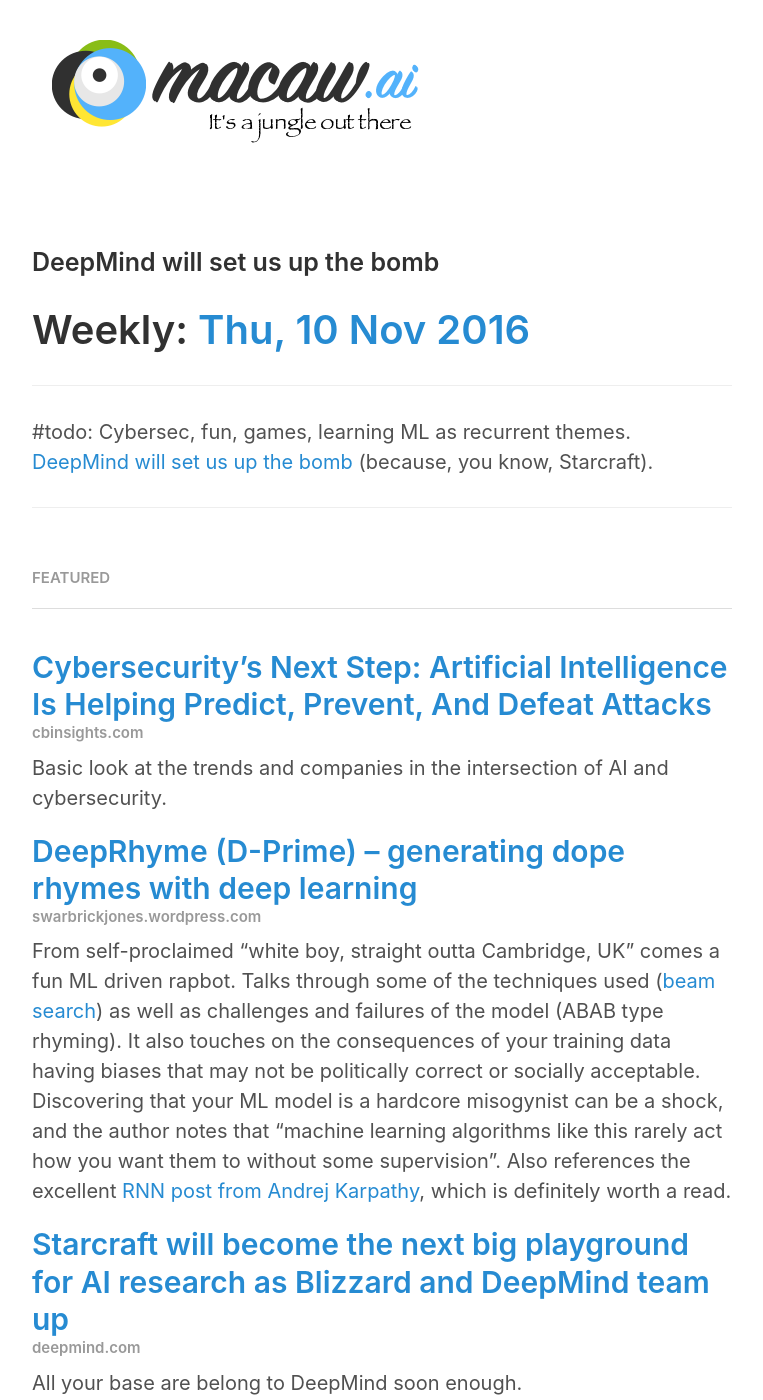
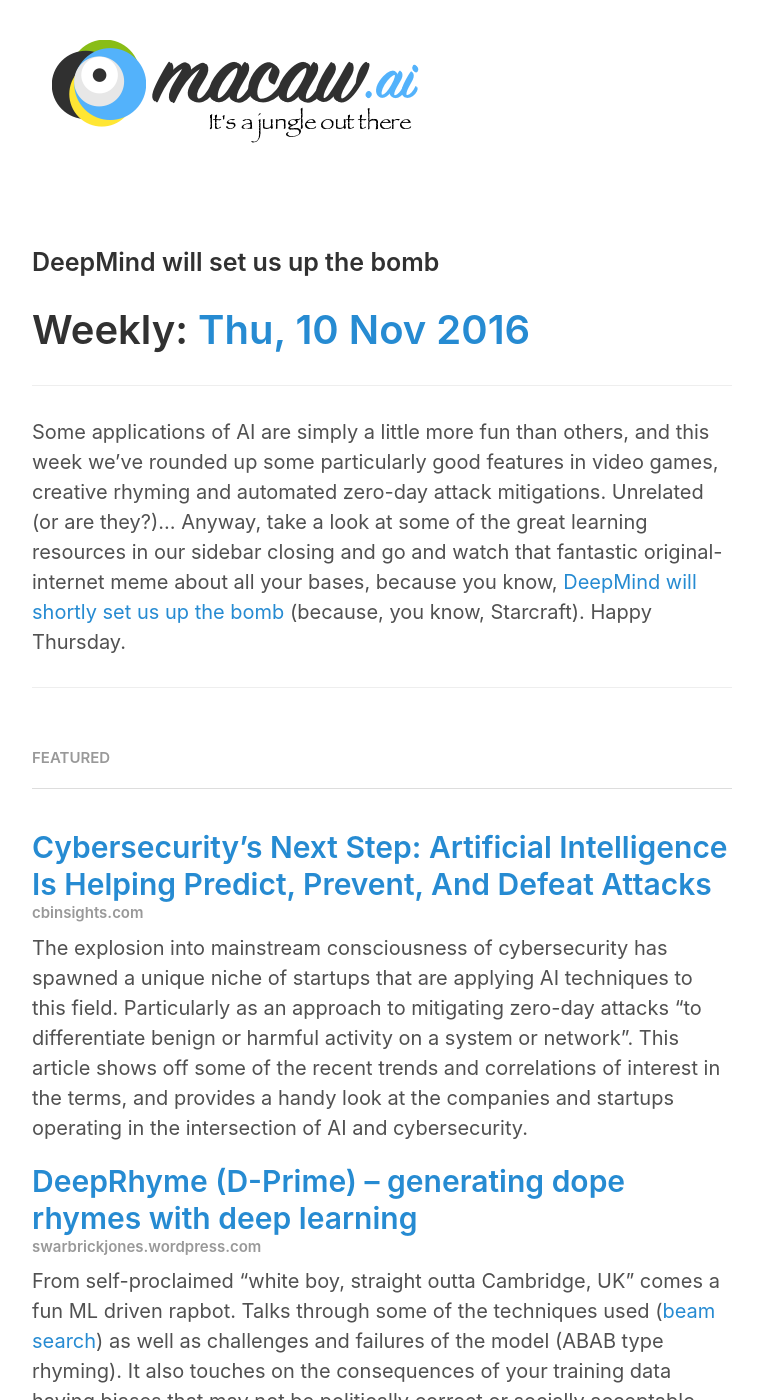
Before and after one commit to macawai/macawai.github.io, a Jekyll site: the page built from _weekly/2016-11-10-grimsheep.md, in a window 1280 px wide and 1400 px high. Shown: the whole window, without its empty margins (258-1021 px from the left). Built offline with Jekyll 4.4.1, drawn with Linux system fonts in a browser that asks for light colours; some of the changed text lies outside the part shown.

Commit message:
Week 4 content and updates

```diff
--- a/_weekly/2016-11-10-grimsheep.md
+++ b/_weekly/2016-11-10-grimsheep.md
@@ -1,7 +1,7 @@
 ---
 layout: weekly
 
-slug: replace-me
+slug: game-ai-fun-cybersecurity-learning
 
 thisweek: Thu, 10 Nov 2016
 thisweekid: grimsheep
@@ -10,6 +10,5 @@
 nextweekid: screamingsloth
 text:
   intro: |
-    #todo: Cybersec, fun, games, learning ML as recurrent themes.
-    [DeepMind will set us up the bomb](https://www.youtube.com/watch?v=8fvTxv46ano) (because, you know, Starcraft).
+    Some applications of AI are simply a little more fun than others, and this week we've rounded up some particularly good features in video games, creative rhyming and automated zero-day attack mitigations. Unrelated (or are they?)... Anyway, take a look at some of the great learning resources in our sidebar closing and go and watch that fantastic original-internet meme about all your bases, because you know, [DeepMind will shortly set us up the bomb](https://www.youtube.com/watch?v=8fvTxv46ano) (because, you know, Starcraft). Happy Thursday.
 ---
```
Also changed, not shown: _posts/2016-11-10-acs-organic-chem.md (added, +6 -0 lines), _posts/2016-11-10-cybersec.md (+1 -1 lines), _posts/2016-11-10-fuzzy-ai.md (added, +8 -0 lines), _posts/2016-11-10-halite.md (added, +6 -0 lines), _posts/2016-11-10-lip-reading.md (added, +6 -0 lines), _posts/2016-11-10-ng-on-ai.md (added, +6 -0 lines), _posts/2016-11-10-shining-light-ai-fb.md (added, +6 -0 lines), _posts/2016-11-10-starcraft-ai.md (+1 -5 lines).
